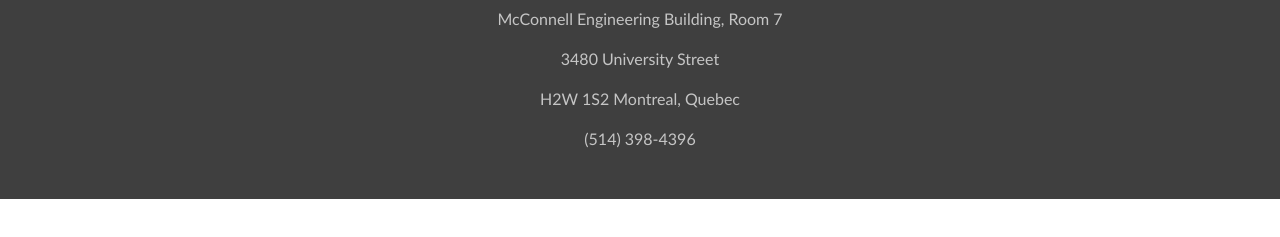
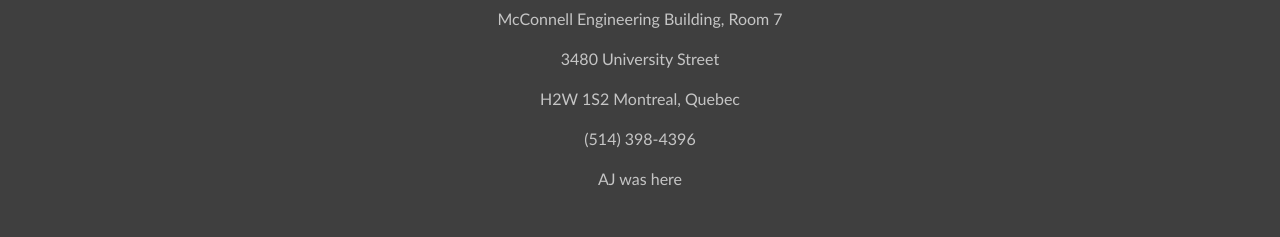
Before and after one commit to McGillEUS/mcgilleus-2019, a plain HTML site: page index.html in a window 1280 px wide. Shown: the part 1379-1616 px from the top of the page. Before the commit the page ends 1578 px from the top, so only its background shows below. Drawn offline with nearby package versions, Linux system fonts and the light colour scheme.

Commit message:
added footnote

```diff
--- a/index.html
+++ b/index.html
@@ -123,7 +123,12 @@
                         <p> H2W 1S2 Montreal, Quebec</p>
                         <p>(514) 398-4396</p>
 					</div>
-				</div>
+                </div>
+                <div class="row text-center">
+                    <div class="col-md-12">
+                    <p>AJ was here</p>
+                </div>
+                </div>
 			</div>
 		</footer>
 
```
